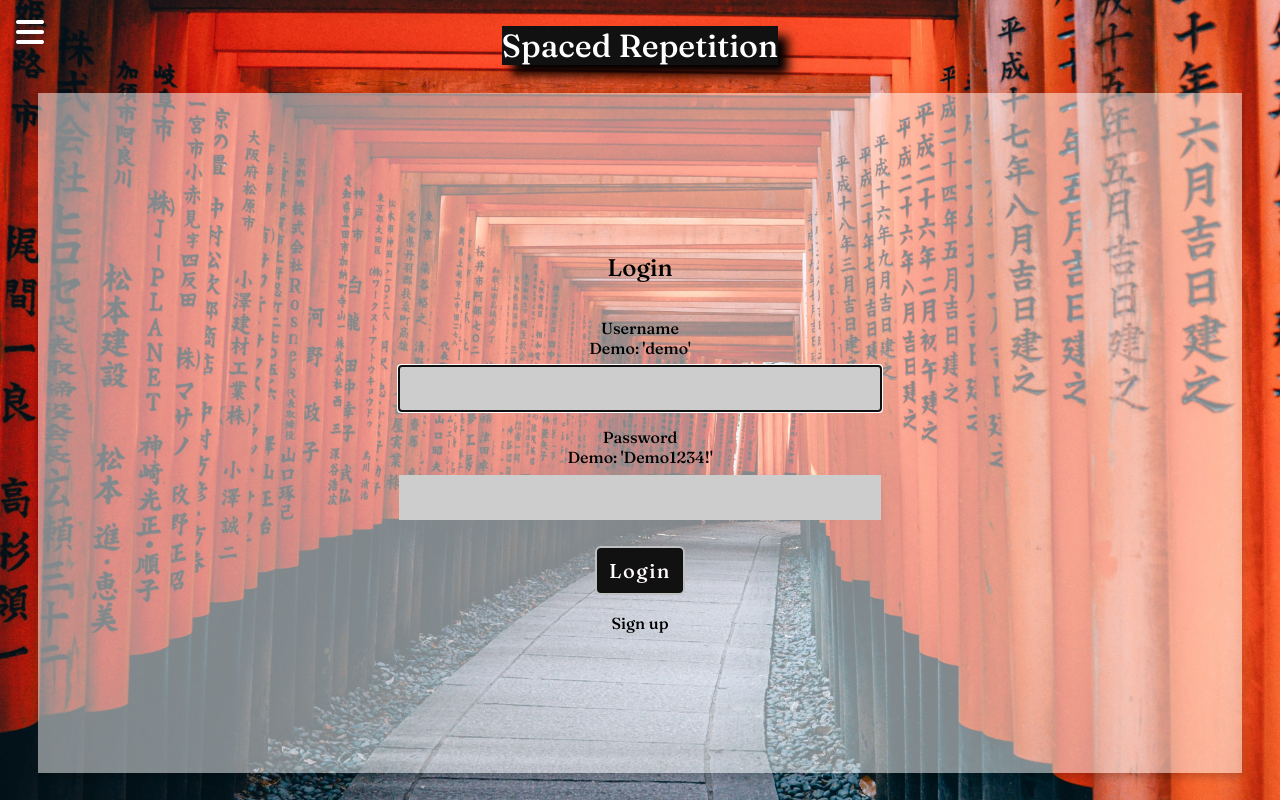
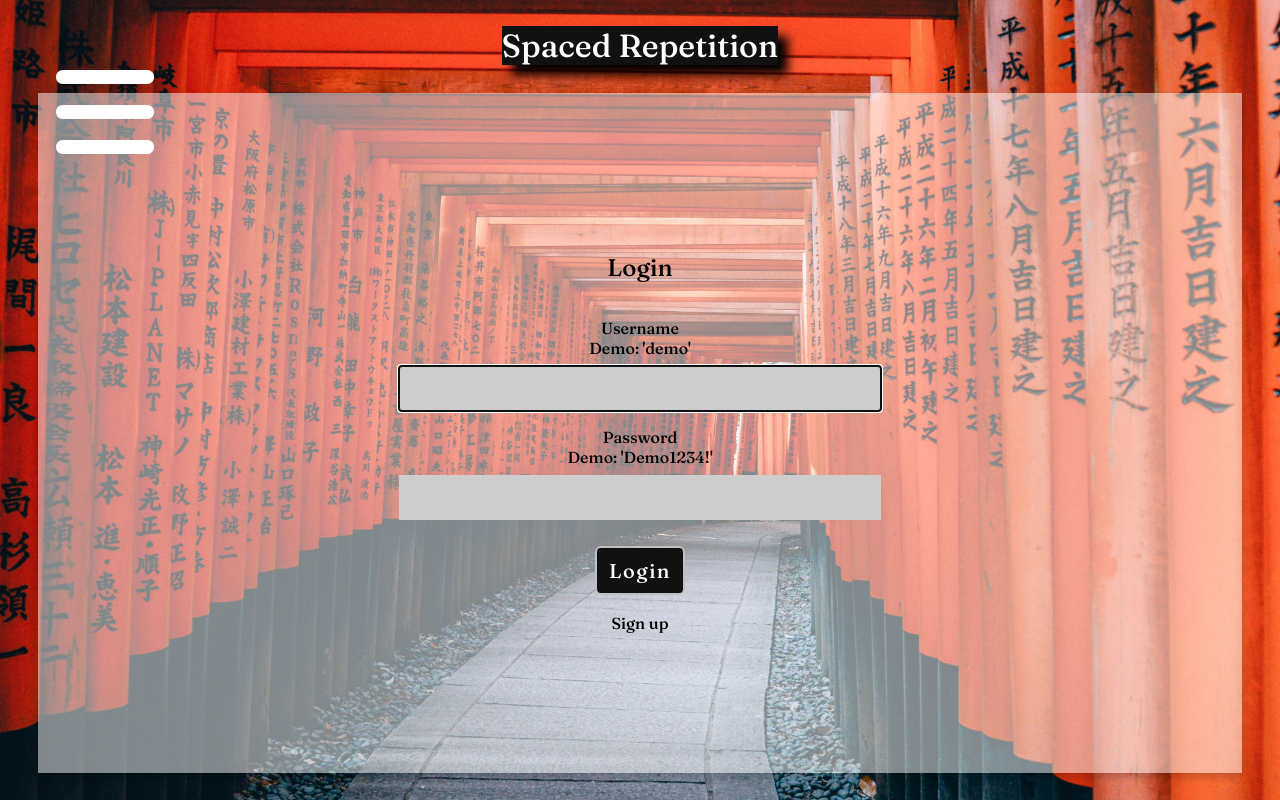
Before and after one commit to RX-78GP02A/spaced-repetition-frontend, a React (Create React App) app: page /login in a window 1280 px wide. Built offline with nearby package versions, Linux system fonts and the light colour scheme.

Commit message:
updated fa-7x

```diff
--- a/src/components/Header/Header.css
+++ b/src/components/Header/Header.css
@@ -51,7 +51,6 @@ nav .closebtn {
 .fa-bars {
   margin: .5em;
   color: white;
-  size: large;
 }
 
 header > h1 {
--- a/src/components/Header/Header.js
+++ b/src/components/Header/Header.js
@@ -22,9 +22,9 @@ class Header extends Component {
   renderLogoutLink() {
     return (
       <div>
-        <i className="fas fa-bars fa-4x open" onClick={this.openNav}></i>
+        <i className="fas fa-bars fa-7x open" onClick={this.openNav}></i>
         <nav id="nav">
-        <i className="fas fa-bars fa-4x closebtn" onClick={this.closeNav}></i>
+        <i className="fas fa-bars fa-7x closebtn" onClick={this.closeNav}></i>
           <Link
             id='home'
             className='nav-link'
@@ -49,9 +49,9 @@ class Header extends Component {
   renderLoginLink() {
     return (
       <>
-        <i className="fas fa-bars fa-2x open" onClick={this.openNav}></i>
+        <i className="fas fa-bars fa-7x open" onClick={this.openNav}></i>
         <nav id="nav">
-          <i className="fas fa-bars fa-2x closebtn" onClick={this.closeNav}></i>
+          <i className="fas fa-bars fa-7x closebtn" onClick={this.closeNav}></i>
           <Link to='/' className='nav-link'>Home</Link>
           <Link to='/login' className='nav-link' onClick={this.closeNav}>Login</Link>
           {' '}
```
Also changed, not shown: 1 other file (tests, documents, lock files or other folders).
